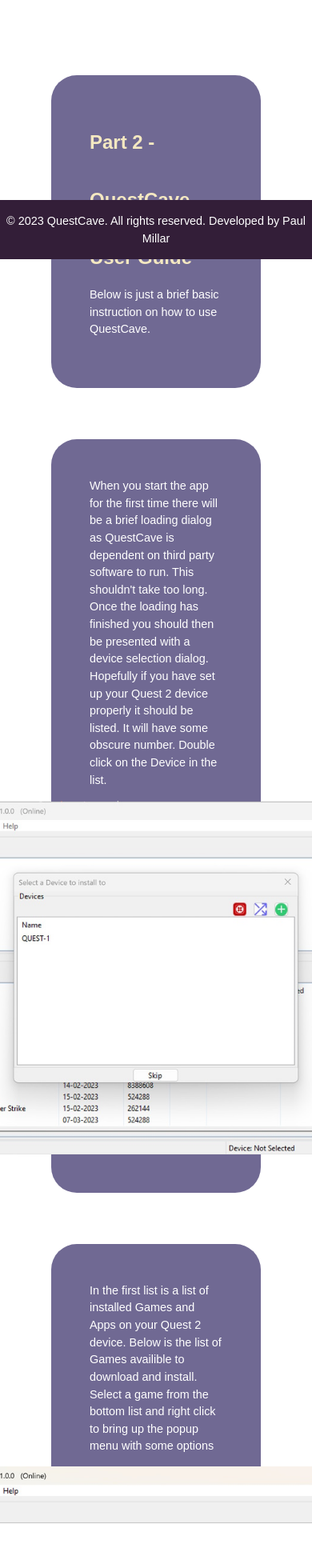
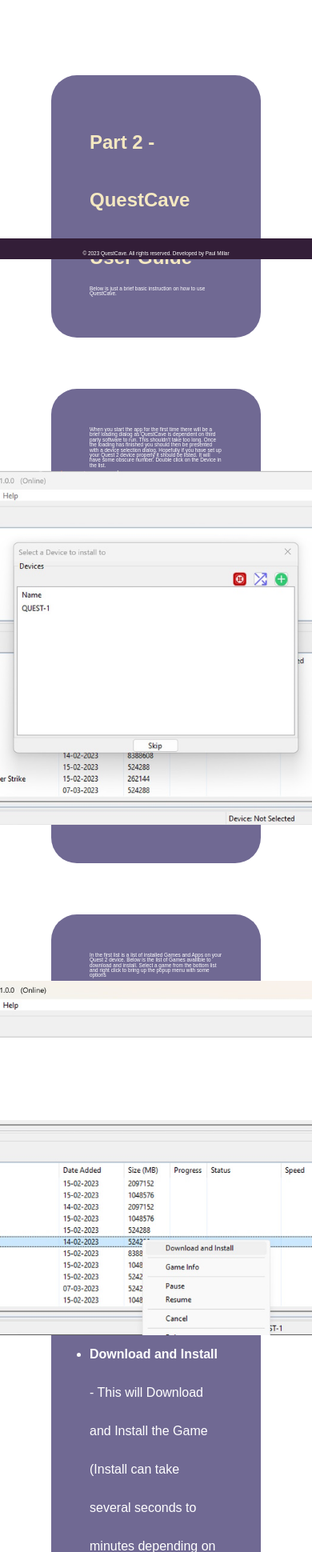
Before and after one commit to xxchaosxx210/quest_vr_auto_server, a FastAPI app: page /help/quest-cave-guide in a window 390 px wide; the page is wider, and only the part inside the window is pictured. Shown: the part 520-2460 px from the top of that part at 80% size. Run offline with FastAPI, Linux system fonts and the light colour scheme; some web fonts are replaced.

Commit message:
added some media query for screen size

```diff
--- a/static/css/style.css
+++ b/static/css/style.css
@@ -25,12 +25,6 @@
     color: black;
 }
 
-p {
-    font-size: 0.9rem;
-    line-height: 1.5;
-    margin-bottom: 1em;
-}
-
 h2,
 h3,
 h4,
@@ -43,7 +37,6 @@
 .title-container {
     background-color: var(--dark-purple);
     display: flex;
-    max-height: 48px;
 }
 
 .title-holder h2 {
@@ -209,7 +202,7 @@
     justify-content: center;
 }
 
-.expand-box {
+.expand {
     width: auto;
 }
 
@@ -224,7 +217,8 @@
     padding-top: 1rem;
 }
 
-@media screen and (max-width: 768px) {
+/* Small Screen */
+@media only screen and (max-width: 600px) {
     .title-holder h2 {
         font-size: 1.2rem;
     }
@@ -232,4 +226,22 @@
     .icon-holder {
         max-width: 34px;
     }
+
+    p {
+        font-size: 0.4rem;
+        line-height: 1;
+        margin-bottom: 0.5em;
+    }
 }
+
+@media only screen and (min-width: 600px) {
+    p {
+        font-size: 0.9rem;
+        line-height: 1.5;
+        margin-bottom: 1em;
+    }
+
+    .title-container {
+        max-height: 3rem;
+    }
+}
--- a/templates/help-part2.html
+++ b/templates/help-part2.html
@@ -5,13 +5,13 @@
 {% block content %}
 {% include 'help-nav.html' %}
 <div class="container">
-    <div class="content-box help-box expand-box">
+    <div class="content-box help-box expand">
         <h2>Part 2 - QuestCave User Guide</h2>
         <p>
             Below is just a brief basic instruction on how to use QuestCave.
         </p>
     </div>
-    <div class="content-box help-box expand-box">
+    <div class="content-box help-box expand">
         <p>
             When you start the app for the first time there will be a brief loading dialog as QuestCave is dependent
             on third party software to run. This shouldn't take too long. Once the loading has finished you should then
@@ -23,7 +23,7 @@
             <img src="{{ url_for('static', path='/images/device-selection.png') }}" alt="">
         </div>
     </div>
-    <div class="content-box help-box expand-box">
+    <div class="content-box help-box expand">
         <p>
             In the first list is a list of installed Games and Apps on your Quest 2 device. Below is
             the list of Games availible to download and install.
@@ -47,7 +47,7 @@
             </li>
         </ul>
     </div>
-    <div class="content-box help-box expand-box">
+    <div class="content-box help-box expand">
         <h3>GameCave Options:</h3>
         <p>
             To bring up the Options, click on the User->Preferences Menu or CTRL-S is the keyboard shortcut.
```
